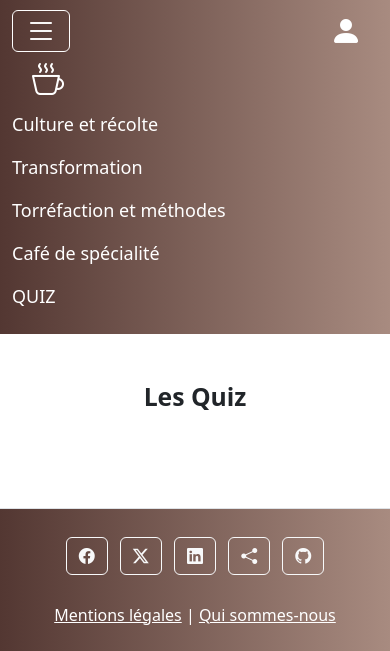
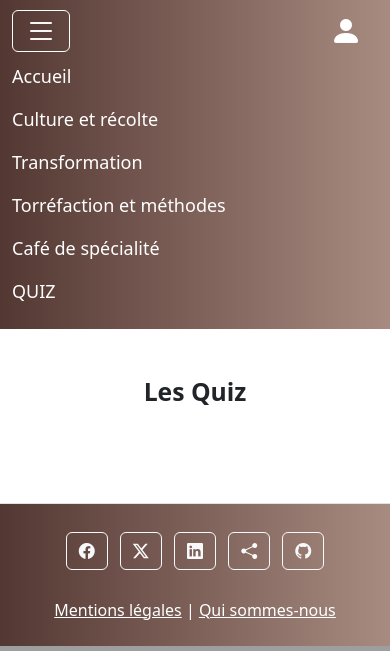
Before and after one commit to Aureliedjied/PROJET-12-COFFEE-LOVER, a Symfony app: template coffee-lover/templates/quiz/list.html.twig in a window 390 px wide, after a click that opens the changed part. Shown: the part 294-945 px from the top of the page. Run offline with Twig, Linux system fonts and the light colour scheme; the template is opened without the code that fills it, so the values that code supplies are empty; some libraries are stand-ins or nearby versions; grey boxes are pictures that could not be loaded.

Commit message:
burger accueil ok

```diff
--- a/coffee-lover/templates/base.html.twig
+++ b/coffee-lover/templates/base.html.twig
@@ -45,7 +45,12 @@
         </div>
         <div class="collapse navbar-collapse" id="navbarSupportedContent">
           <ul class="navbar-nav me-auto mb-2 mb-lg-0">
-            <li class="nav-item">
+            <div class="d-flex d-lg-none">
+              <div class="me-3">
+                <a class="nav-link" href="{{ path('app_home') }}">Accueil</a>
+              </div>
+          </div>
+            <li class="nav-item d-none d-lg-block">
               <a href="{{ path('app_home') }}"><span id="cup" class="bi bi-cup-hot pr-4" style="font-size: 2rem"></span></a>
             </li>
             <li class="nav-item">
```
